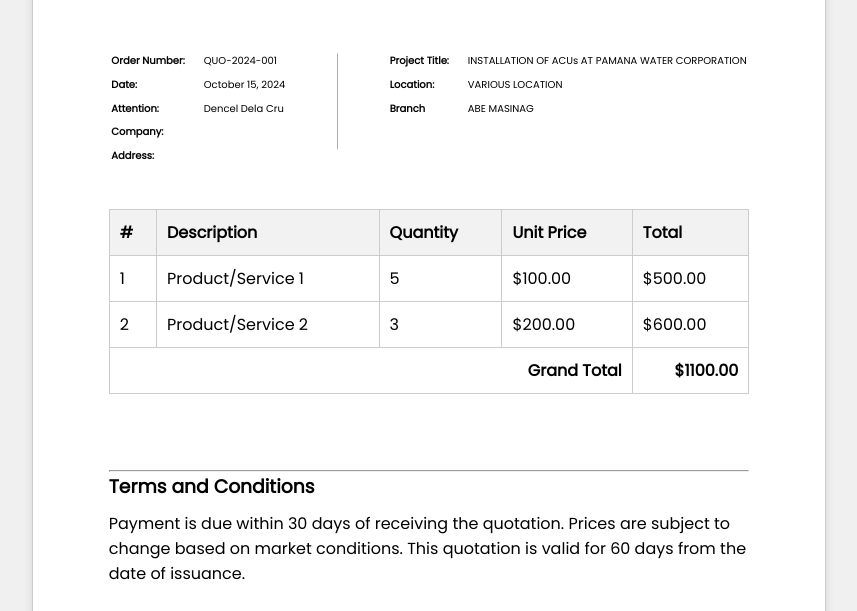
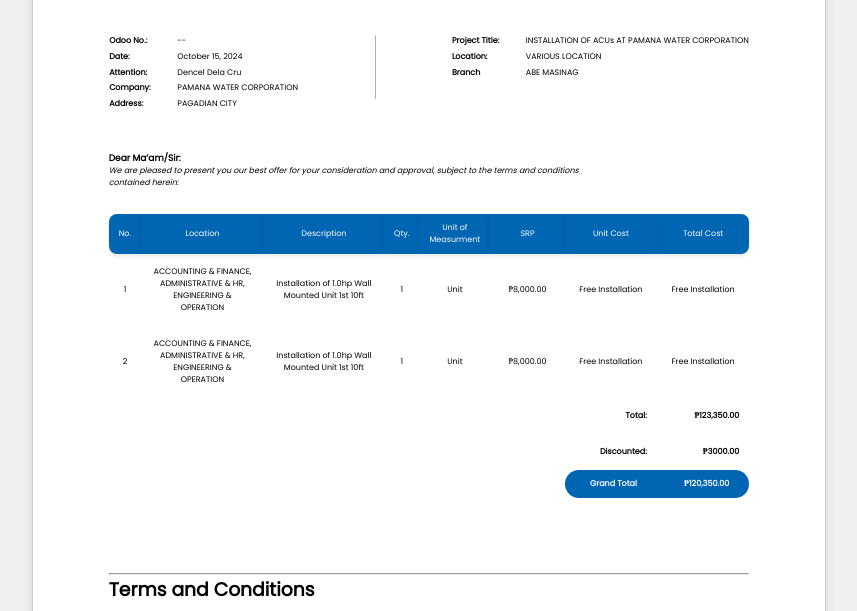
Before and after one commit to meJill/Quotation, a plain HTML site: page quotation.html in a window 1280 px wide. Shown: the part 150-761 px from the top of the page, without its empty margins (211-1068 px from the left). Drawn offline with Linux system fonts and the light colour scheme.

Commit message:
At the terms and conditions part

```diff
--- a/quotation.html
+++ b/quotation.html
@@ -1,30 +1,28 @@
 <!DOCTYPE html>
 <html lang="en">
   <head>
-    <meta charset="UTF-8">
-    <meta name="viewport" content="width=device-width, initial-scale=1.0">
+    <meta charset="UTF-8" />
+    <meta name="viewport" content="width=device-width, initial-scale=1.0" />
     <title>Quotation Document</title>
-    <link rel="stylesheet" href="quotation_styles.css">
+    <link rel="stylesheet" href="quotation_styles.css" />
   </head>
   <body>
-
     <div class="a4-page">
       <!-- Header Section with Logo and Company Info -->
       <div class="header">
-
         <div class="company-info-container">
-                <span class = vl> </span>
+          <span class="vl"> </span>
           <div class="company-info">
             <p>BY: AFFILIATED ELECTRONICS SERVICE CROP</p>
             <p>VAT REG. TIN: 000-050-365-000</p>
-                <p>#18 EVANGILISTA ST., SANTOLAN, PASIG CITY </p>
+            <p>#18 EVANGILISTA ST., SANTOLAN, PASIG CITY</p>
           </div>
           <!-- BY: Affiliated Electronics Service Corp
 VAT REG. TIN: 000-050-365-000
 #18 Evanglista St., Santolan, Pasig City -->
         </div>
         <div class="logo">
-                <img src="Aserco logo.png" alt="Company Logo" width="150px">
+          <img src="Aserco logo.png" alt="Company Logo" width="150px" />
         </div>
       </div>
 
@@ -32,77 +30,120 @@
       <div class="quotation-container">
         <div class="info-container">
           <div class="quotation-filter">
-                    <p><strong>Order Number: </strong></p>
+            <p><strong>Odoo No.: </strong></p>
             <p><strong>Date: </strong></p>
             <p><strong>Attention: </strong></p>
             <p><strong>Company: </strong></p>
             <p><strong>Address: </strong></p>
-
           </div>
           <div class="quotation-info">
-                    <p> QUO-2024-001</p>
-                    <p> October 15, 2024</p>
-                    <p> Dencel Dela Cru</p>
+            <p>--</p>
+            <p>October 15, 2024</p>
+            <p>Dencel Dela Cru</p>
+            <p>PAMANA WATER CORPORATION</p>
+            <p>PAGADIAN CITY</p>
           </div>
         </div>
-            <span class="vl2"></span> <!-- Corrected the class declaration here -->
+        <span class="vl2"></span>
+        <!-- Corrected the class declaration here -->
         <div class="info-container">
           <div class="quotation-filter">
             <p><strong>Project Title: </strong></p>
             <p><strong>Location: </strong></p>
-                    <p> <strong>Branch</strong></p>
+            <p><strong>Branch</strong></p>
           </div>
           <div class="quotation-info">
-                    <p> INSTALLATION OF ACUs AT PAMANA WATER CORPORATION</p>
-                    <p> VARIOUS LOCATION</p>
-                    <p> ABE MASINAG</p>
+            <p>INSTALLATION OF ACUs AT PAMANA WATER CORPORATION</p>
+            <p>VARIOUS LOCATION</p>
+            <p>ABE MASINAG</p>
           </div>
         </div>
       </div>
 
-
       <!-- Quotation Table -->
       <div class="quotation-table">
+        <h3 class = "title">
+          Dear Ma’am/Sir:
+        </h3>
+        <p> We are pleased to present you our best offer for your
+          consideration and approval, subject to the terms and conditions contained herein:
+        </p>
+        <span> </span>
         <table>
+            <colgroup>
+                <col style="width: 5%;">
+                <col style="width: 20%;">
+                <col style="width: 20%;">
+                <col style="width: 5%;">
+                <col style="width: 5%;">
+                <col style="width: 12%;">
+                <col style="width: 15%;"> <!-- Unit Cost -->
+                <col style="width: 15%;"> <!-- Total Cost -->
+              </colgroup>
           <thead>
             <tr>
-                        <th>#</th>
+              <th>No.</th>
+              <th>Location</th>
               <th>Description</th>
-                        <th>Quantity</th>
-                        <th>Unit Price</th>
-                        <th>Total</th>
+              <th>Qty.</th>
+              <th>Unit of Measurment</th>
+              <th>SRP</th>
+              <th>Unit Cost</th>
+              <th>Total Cost</th>
             </tr>
           </thead>
           <tbody>
             <tr>
               <td>1</td>
-                        <td>Product/Service 1</td>
-                        <td>5</td>
-                        <td>$100.00</td>
-                        <td>$500.00</td>
+              <td>ACCOUNTING & FINANCE, ADMINISTRATIVE & HR, ENGINEERING & OPERATION</td>
+              <td>Installation of 1.0hp Wall Mounted Unit 1st 10ft</td>
+              <td>1</td>
+              <td>Unit</td>
+              <td>₱8,000.00</td>
+              <td>Free Installation</td>
+              <td>Free Installation</td>
             </tr>
             <tr>
                 <td>2</td>
-                        <td>Product/Service 2</td>
-                        <td>3</td>
-                        <td>$200.00</td>
-                        <td>$600.00</td>
+                <td>ACCOUNTING & FINANCE, ADMINISTRATIVE & HR, ENGINEERING & OPERATION</td>
+                <td>Installation of 1.0hp Wall Mounted Unit 1st 10ft</td>
+                <td>1</td>
+                <td>Unit</td>
+                <td>₱8,000.00</td>
+                <td>Free Installation</td>
+                <td>Free Installation</td>
               </tr>
             <!-- Add more rows as needed -->
             <tr class="total">
-                        <td colspan="4"><strong>Grand Total</strong></td>
-                        <td><strong>$1100.00</strong></td>
+                <td colspan="7"><strong>Total:</strong></td>
+                <td><strong>₱123,350.00</strong></td>
               </tr>
+            <tr class="discounted">
+                <td colspan="7"><strong>Discounted:</strong></td>
+                <td><strong>₱3000.00</strong></td>
+            </tr>
+            <tr class="grand-total">
+                <td></td>
+                <td></td>
+                <td></td>
+                <td></td>
+                <td></td>
+                <td></td>
+                <td class="total-label"><strong>Grand Total</strong></td>
+                <td class="total-amount"><strong>₱120,350.00</strong></td>
+              </tr>
+
           </tbody>
         </table>
       </div>
-        <hr>
+      <hr />
       <!-- Terms & Conditions Section -->
       <div class="terms">
         <h3>Terms and Conditions</h3>
         <p>
-                Payment is due within 30 days of receiving the quotation. Prices are subject to change based on market conditions.
-                This quotation is valid for 60 days from the date of issuance.
+          Payment is due within 30 days of receiving the quotation. Prices are
+          subject to change based on market conditions. This quotation is valid
+          for 60 days from the date of issuance.
         </p>
       </div>
 
@@ -112,6 +153,5 @@
         <p>Company Name | www.companywebsite.com</p>
       </div>
     </div>
-
   </body>
 </html>
--- a/quotation_styles.css
+++ b/quotation_styles.css
@@ -4,7 +4,6 @@
   font-family: Poppins;
   src: url(Poppins-Regular.ttf);
 }
-
 
 * {
   margin: 0;
@@ -32,26 +31,23 @@
   position: relative;
 }
 
-.vl{
+.vl {
   height: 46px;
-    width: 5px ;
-    background-color: #185BAA;
+  width: 5px;
+  background-color: #185baa;
   border-radius: 99px;
   margin-right: 10px;
 }
 
-
-
 .header {
-
   display: flex;
   justify-content: space-between;
-    margin-bottom: 15mm;
+  margin-bottom: 6%;
   font-size: x-small;
   font-weight: 50;
 }
 
-.company-info-container{
+.company-info-container {
   display: flex;
 }
 
@@ -66,59 +62,121 @@
 .quotation-container {
   display: flex;
   flex-wrap: wrap;
-    justify-content:space-evenly;
-    gap: 13mm; /* No gap between flex items */
+  justify-content: space-around;
+  gap: 20mm; /* No gap between flex items */
   margin-bottom: 10mm;
-    font-size: x-small;
+  font-size: 8px;
 }
 
 .info-container {
   display: flex;
-
 }
 
 .quotation-filter {
-    margin-right: 5mm; /* Reduced margin for tighter spacing */
+  margin-right: 7mm; /* Reduced margin for tighter spacing */
 }
 
-.quotation-filter p, .quotation-info p {
-    margin-bottom: 2mm;
+.quotation-filter p,
+.quotation-info p {
+  margin-bottom: 1mm;
 }
 
 .vl2 {
-    height: 12vh;
+  height: 8vh;
   width: 1px;
   background-color: #adadad;
   border-radius: 99px;
-
 }
 
-
-
-.quotation-number, .client-info {
-    width: 48%;
+.quotation-table h3{
+    font-size: 9px;
+    text-align: left;
+    margin-right: 10%;
+    font-style: normal;
+}
+.quotation-table p{
+    font-size: 8px;
+    text-align: left;
+    margin-right: 20%;
+    font-style: italic;
+}
+.quotation-table span{
+    margin: 10px;
 }
 
 .quotation-table table {
   width: 100%;
   border-collapse: collapse;
   margin-bottom: 20mm;
+  font-size: 8px;
+
 }
 
-.quotation-table th, .quotation-table td {
-    border: 1px solid #ccc;
-    padding: 10px;
-    text-align: left;
+.quotation-table th {
+  background-color: #0065B2; /* Header color */
+  color: white; /* Text color for contrast */
+  border: 0px solid #ccc;
+  padding: 8px 10px; /* Adequate padding for spacing */
+  text-align: center;
+  font-weight: lighter;
+  box-shadow: 0 2px 4px rgba(0, 0, 0, 0.1); /* Softer shadow */
+  justify-content: space-around;
+}
+
+.quotation-table th:first-child {
+  border-top-left-radius: 8px; /* Round top-left corner */
+  border-bottom-left-radius: 8px; /* Round bottom-left corner */
+}
+
+.quotation-table th:last-child {
+  border-top-right-radius: 8px; /* Round top-right corner */
+  border-bottom-right-radius: 8px; /* Round bottom-right corner */
+}
+
+.quotation-table td {
+  border: 0px solid #ccc;
+  padding: 12px 10px; /* Reduced padding for a more compact look */
+  text-align: center;
+}
+
+/* Specific class for 'Grand Total' row */
+.quotation-table .total td {
+  font-weight: bold;
+  text-align: right;
+  padding-right: 10px;
+}
+
+.total td , .discounted td, .grand-total td{
+  text-align: right;
+}
+
+.grand-total {
+    border-top: 0px solid #0065B2;
+    font-family: Poppins; /* Optional: Add a top border to the total row */
+  }
+
+  .grand-total td {
+    font-weight: bold; /* Make the text bold */
+    padding: 8px 20px 8px 0px ; /* Add padding for spacing */
+  }
+
+  .total-label {
+    text-align: left; /* Align "Grand Total" to the left */
+    border-radius: 25px 0 0 25px; /* Rounded corners on the left */
+    background-color: #0065B2; /* Background color for the label */
+    color: white; /* Text color for contrast */
+
+  }
+
+  .total-amount {
+    text-align: center; /* Align the total amount to the right */
+    border-radius: 0 25px 25px 0; /* Rounded corners on the right */
+    background-color: #0065B2; /* Background color for the amount */
+    color: white; /* Text color for contrast */
+
   }
 
 
-.quotation-table th {
-    background-color: #f2f2f2;
-}
-
-.total td {
-    text-align: right;
-}
 
 .terms {
   margin-bottom: 20mm;
```
Lines whose indentation alone changed are shown as unchanged.
